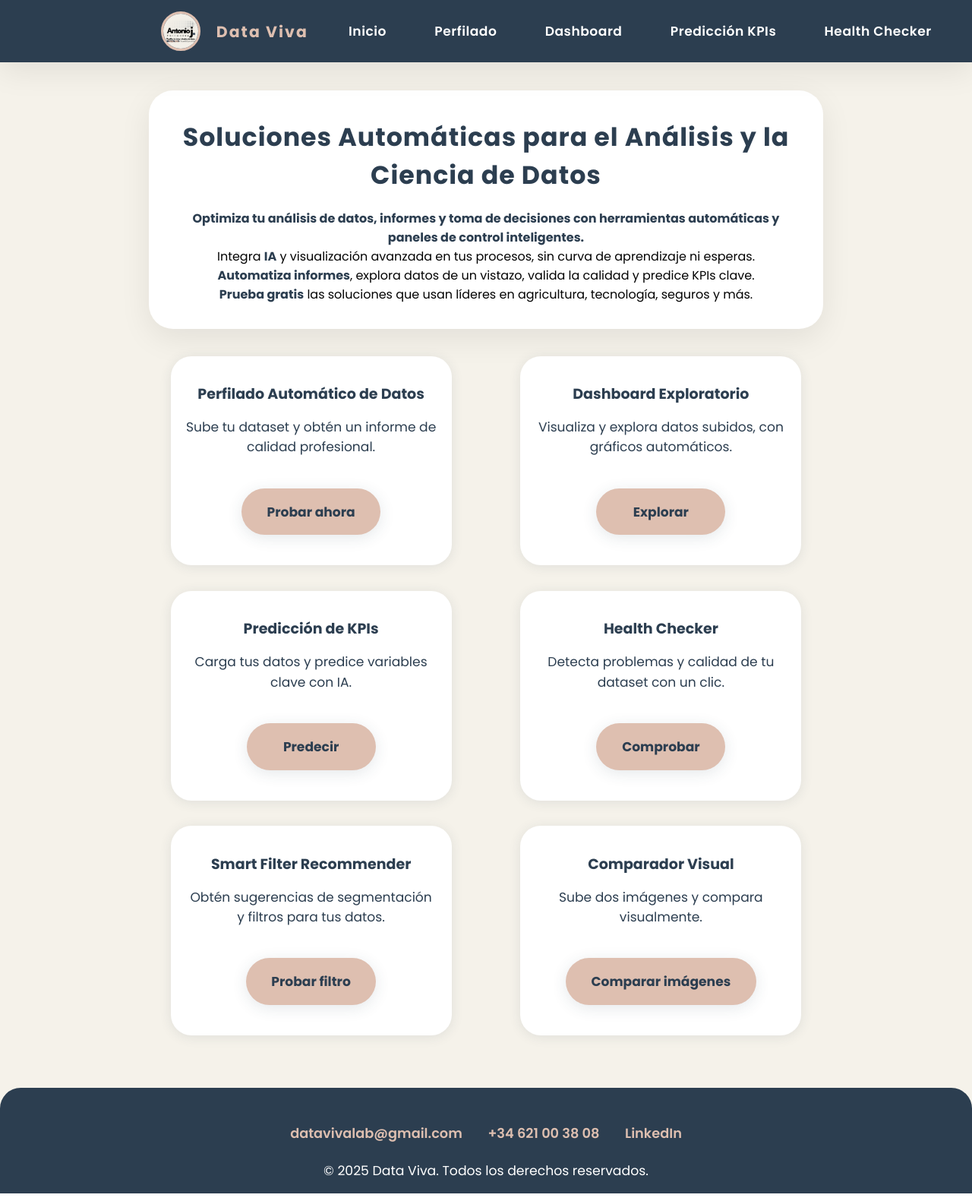
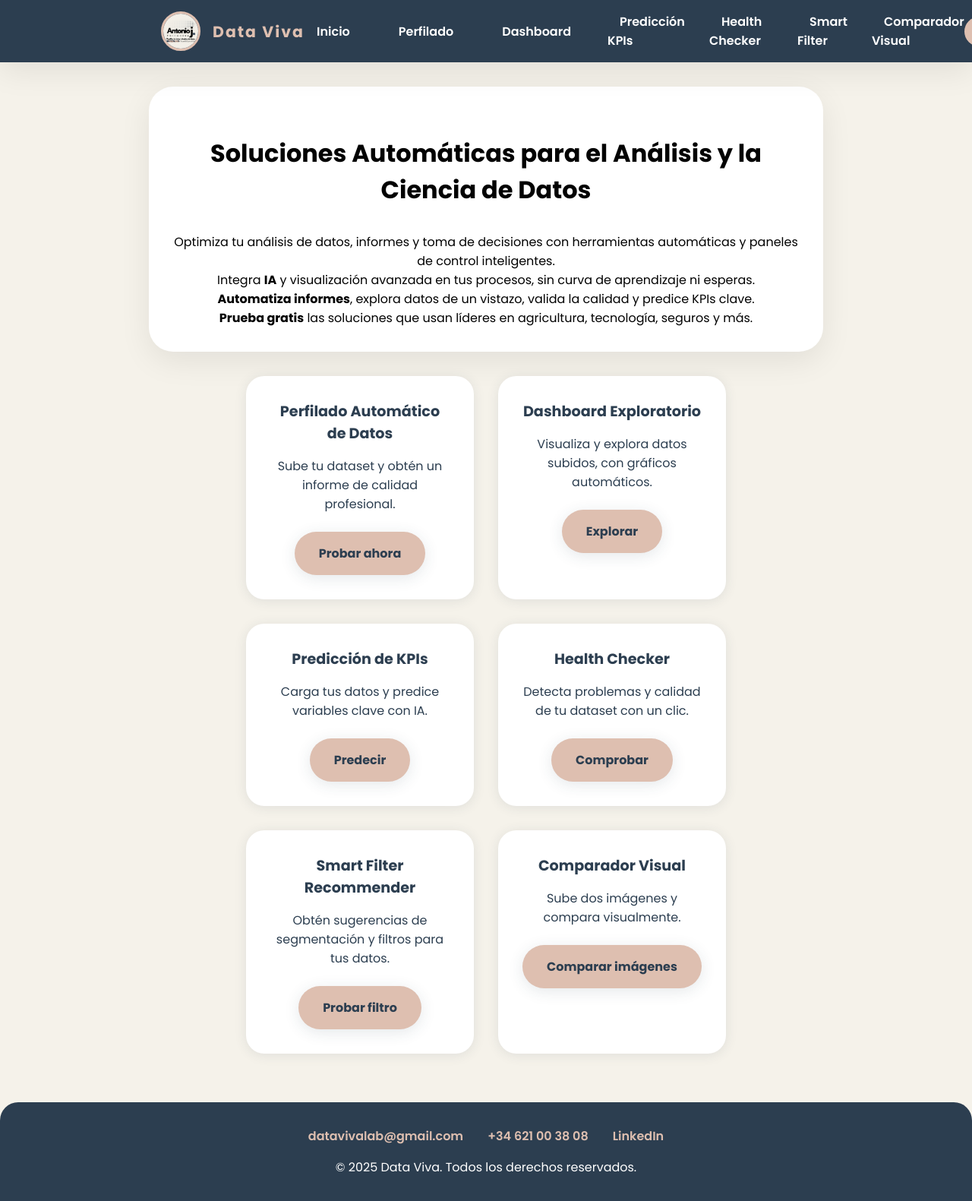
Before and after one commit to AntonioJFdez/App-Data-Viva, a Flask app: page / in a window 1280 px wide. Shown: the whole page at 76% size. Run offline with Flask 3, Linux system fonts and the light colour scheme.

Commit message:
Update app.css

```diff
--- a/static/css/app.css
+++ b/static/css/app.css
@@ -1,3 +1,4 @@
+/* Variables */
 :root {
     --primary: #2c3e50;
     --secondary: #debfb0;
@@ -7,58 +8,48 @@
     --border-radius: 2rem;
     --box-shadow: 0 12px 40px rgba(0,0,0,0.08);
     --header-height: 82px;
-    --card-maxwidth: 370px;
-    --navbar-padding: 2rem;
-    --content-maxwidth: 920px; /* Ajuste para igualar hero y grid */
+    --content-maxwidth: 920px;
 }
 
 /* Reset */
+* {
+    box-sizing: border-box;
+    margin: 0;
+    padding: 0;
+}
 html, body {
     min-height: 100vh;
-    width: 100vw;
-    padding: 0;
-    margin: 0;
+    width: 100%;
     font-family: 'Poppins', sans-serif;
     color: var(--text);
     background: var(--background);
-    box-sizing: border-box;
     overflow-x: hidden;
 }
 body {
     display: flex;
     flex-direction: column;
-    min-height: 100vh;
 }
 main {
-    flex: 1 0 auto;
+    flex: 1;
 }
-* { box-sizing: border-box; margin: 0; padding: 0; }
 
-/* Header / Navbar */
+/* Header */
 header {
-    position: sticky; top: 0; z-index: 1000;
+    position: sticky;
+    top: 0;
+    z-index: 1000;
     background: var(--primary);
     box-shadow: var(--box-shadow);
-    width: 100vw;
-    min-width: 100vw;
+    width: 100%;
 }
 .nav-container {
     max-width: var(--content-maxwidth);
     margin: 0 auto;
-    width: 100%;
     display: flex;
     align-items: center;
     justify-content: space-between;
     height: var(--header-height);
-    padding: 0 var(--navbar-padding);
-    gap: 2.4rem;
-    box-sizing: border-box;
-}
-.nav-section {
-    display: flex;
-    align-items: center;
-    gap: 2.1rem;
-    flex-shrink: 0;      /* <-- Para que el botón no se recorte nunca */
+    padding: 0 2rem;
 }
 .nav-logo {
     display: flex;
@@ -67,7 +58,8 @@ header {
     text-decoration: none;
 }
 .nav-logo img {
-    width: 52px; height: 52px;
+    width: 52px;
+    height: 52px;
     border-radius: 50%;
     border: 3px solid var(--secondary);
 }
@@ -77,28 +69,21 @@ header {
     font-weight: bold;
     letter-spacing: 2px;
     white-space: nowrap;
-    margin-left: 0.3rem;
 }
 nav ul {
     display: flex;
-    gap: 2.1rem;
+    gap: 2rem;
     list-style: none;
     align-items: center;
-    margin: 0;
-    padding: 0;
 }
 nav a {
     color: var(--white);
     text-decoration: none;
-    font-size: 1.07rem;
+    font-size: 1rem;
     font-weight: 600;
-    letter-spacing: 0.03em;
-    padding: 0.39rem 0.93rem;
+    padding: 0.5rem 1rem;
     border-radius: 1.4rem;
     transition: background 0.2s, color 0.2s;
-    display: inline-block;
-    text-align: center;
-    white-space: nowrap;
 }
 nav a:hover {
     background: var(--secondary);
@@ -106,213 +91,90 @@ nav a:hover {
 }
 .cta-nav {
     background: var(--secondary);
-    color: var(--primary) !important;
+    color: var(--primary);
     font-weight: 700;
-    border-radius: 2.3rem;
-    padding: 0.85rem 2.1rem;
-    margin-left: 0.6rem;
-    font-size: 1.07rem;
-    border: none;
-    box-shadow: 0 4px 20px rgba(44,62,80,0.13);
-    transition: background 0.18s, color 0.18s, transform 0.18s;
+    border-radius: 2rem;
+    padding: 0.5rem 1rem;
+    font-size: 1rem;
     text-decoration: none;
-    line-height: 1.3;
-    display: flex;
-    align-items: center;
-    justify-content: center;
-    height: 44px;
-    min-width: 195px;
-    max-width: 260px;
-    overflow: visible;         /* <-- Para que no se recorte */
     white-space: nowrap;
-    flex-shrink: 0;
 }
 .cta-nav:hover {
     background: var(--primary);
-    color: var(--secondary) !important;
+    color: var(--secondary);
     border: 2px solid var(--secondary);
     text-decoration: underline;
-    transform: scale(1.04) translateY(-1px);
 }
 
-/* Contenido general */
+/* Container */
 .container {
-    width: 100%;
-    max-width: var(--content-maxwidth);  /* Igual que .projects-grid y .hero-info-card */
+    max-width: var(--content-maxwidth);
     margin: 0 auto;
-    padding: 2.3rem 1rem;
-    box-sizing: border-box;
-    display: flex;
-    flex-direction: column;
-    align-items: center;
+    padding: 2rem 1rem;
 }
+
+/* Hero */
 .hero-info-card {
     background: var(--white);
     border-radius: var(--border-radius);
     box-shadow: var(--box-shadow);
-    padding: 2.3rem 1.7rem 2.1rem 1.7rem;
-    margin-bottom: 2.2rem;
+    padding: 2rem;
+    margin-bottom: 2rem;
     text-align: center;
-    max-width: var(--content-maxwidth);
-    width: 100%;
-    align-self: center;
-    box-sizing: border-box;
 }
-.corp-title, h1.corp-title, h2.corp-title, h3.corp-title {
-    color: var(--primary) !important;
-    font-size: 2.08rem;
-    font-weight: 700;
-    letter-spacing: 0.03em;
-    margin-bottom: 1.2rem;
-    text-align: center;
-    width: 100%;
-}
-.hero-info-card > div, .center {
-    text-align: center !important;
-    width: 100%;
-}
-.bold, b, strong {
-    font-weight: 700 !important;
-    color: var(--primary) !important;
-}
-.center { text-align: center !important; width: 100%; margin: 0 auto; }
-h1, h2, h3 {
-    text-align: center;
-    color: var(--primary);
-    font-weight: 700;
-}
-h1 { font-size: 2.05rem; }
-h2 { font-size: 1.53rem; }
-h3 { font-size: 1.25rem; }
 
-/* Grid de proyectos */
-.projects-section {
-    width: 100%;
-    max-width: var(--content-maxwidth);
-    display: flex;
-    flex-direction: column;
-    align-items: center;
-}
+/* Projects Grid */
 .projects-grid {
     display: flex;
     flex-wrap: wrap;
-    gap: 2.1rem;
+    gap: 2rem;
     justify-content: center;
-    align-items: stretch;
-    width: 100%;
-    max-width: var(--content-maxwidth);
-    margin: 0 auto;
 }
 .project-card {
     background: var(--white);
-    border-radius: 1.7rem;
+    border-radius: 1.5rem;
     box-shadow: 0 2px 16px rgba(44,62,80,0.10);
-    padding: 2.2rem 1.2rem 1.8rem 1.2rem;
-    max-width: var(--card-maxwidth);
-    min-width: 260px;
+    padding: 2rem;
+    max-width: 300px;
     flex: 1 1 300px;
-    display: flex; flex-direction: column;
-    align-items: center; justify-content: center; text-align: center;
-    margin: 0 auto;
-    transition: box-shadow 0.18s, transform 0.18s;
-}
-.project-card:hover { box-shadow: 0 4px 28px rgba(44,62,80,0.16); transform: scale(1.022);}
-.project-title {
-    color: var(--primary) !important; /* AZUL CORPORATIVO */
-    font-weight: 700;
-    font-size: 1.19rem;
-    margin-bottom: 1rem;
     text-align: center;
 }
+.project-title {
+    color: var(--primary);
+    font-weight: 700;
+    font-size: 1.2rem;
+    margin-bottom: 1rem;
+}
 .project-desc {
-    color: var(--primary) !important;
-    font-size: 1.07rem;
-    text-align: center;
-    margin-bottom: 1.35rem;
-    line-height: 1.55;
-    font-weight: 500;
+    color: var(--primary);
+    font-size: 1rem;
+    margin-bottom: 1.5rem;
 }
 
-/* Botones */
-.cta-button, .cta-button-home, .button, button, input[type="submit"] {
+/* Buttons */
+.cta-button, .volver-inicio-link {
     display: inline-block;
-    padding: 1.12rem 2.1rem;
-    font-size: 1.07rem;
+    padding: 1rem 2rem;
+    font-size: 1rem;
     background: var(--secondary);
     color: var(--primary);
-    border-radius: 2.3rem;
+    border-radius: 2rem;
     font-weight: 700;
     text-decoration: none;
     border: none;
     box-shadow: 0 4px 20px rgba(44,62,80,0.12);
-    transition: transform 0.18s, box-shadow 0.18s, background 0.18s, color 0.18s;
-    font-family: 'Poppins', sans-serif;
-    text-align: center;
-    min-width: 170px;
-    margin-top: 1.2rem;
-    margin-bottom: 0.7rem;
-    width: auto;
+    transition: transform 0.2s, background 0.2s, color 0.2s;
 }
-.cta-button:hover, .cta-button-home:hover, .button:hover, button:hover, input[type="submit"]:hover {
+.cta-button:hover, .volver-inicio-link:hover {
     background: var(--primary);
     color: var(--secondary);
-    transform: scale(1.045) translateY(-2px);
+    transform: scale(1.05);
 }
-.volver-inicio-link {
-    color: var(--primary);
-    background: var(--secondary);
-    border-radius: 2.3rem;
-    font-size: 1.06rem;
-    font-weight: 700;
-    min-width: 200px;
-    padding: 1.07rem 2.2rem;
-    margin-top: 1.5rem;
-    margin-bottom: 0.5rem;
-    text-decoration: none !important;
-    border: none;
-    box-shadow: 0 4px 20px rgba(44,62,80,0.10);
+
+/* Center */
+.center {
     text-align: center;
-    transition: background 0.2s, color 0.2s, transform 0.2s;
-    display: inline-block;
-    width: auto;
-}
-.volver-inicio-link:hover { background: var(--primary); color: var(--secondary);}
-
-/* Inputs */
-input[type="file"], select {
-    border-radius: 1.5rem;
-    border: 1.5px solid var(--secondary);
-    background: var(--background);
-    padding: 1.05rem 1.22rem;
-    font-family: 'Poppins', sans-serif;
-    font-size: 1.04rem;
-    color: var(--primary);
-    margin-bottom: 1.1rem;
-    box-shadow: 0 2px 10px rgba(44,62,80,0.09);
-    transition: border 0.15s, box-shadow 0.15s;
-    width: 100%;
-}
-input[type="file"]:hover, select:focus {
-    border-color: var(--primary);
-    box-shadow: 0 0 0 3px rgba(222, 191, 176, 0.12);
-}
-input[type="text"], input[type="number"], input[type="email"], textarea {
-    border-radius: 1.5rem;
-    border: 1.3px solid var(--secondary);
-    background: var(--white);
-    padding: 1.05rem 1.22rem;
-    font-family: 'Poppins', sans-serif;
-    font-size: 1.04rem;
-    color: var(--primary);
-    margin-bottom: 1.1rem;
-    box-shadow: 0 2px 8px rgba(44,62,80,0.05);
-    transition: border 0.15s, box-shadow 0.15s;
-    width: 100%;
-}
-input:focus, textarea:focus {
-    border-color: var(--primary);
-    outline: none;
-    box-shadow: 0 0 0 2px rgba(222,191,176,0.17);
+    margin-top: 2rem;
 }
 
 /* Footer */
@@ -320,50 +182,50 @@ footer {
     background: var(--primary);
     color: var(--white);
     text-align: center;
-    padding: 2.2rem 0 1.1rem 0;
+    padding: 2rem 1rem;
     margin-top: 2rem;
-    font-size: 1rem;
-    border-top-left-radius: 1.7rem;
-    border-top-right-radius: 1.7rem;
-    width: 100vw;
+    border-top-left-radius: 1.5rem;
+    border-top-right-radius: 1.5rem;
 }
 .footer-contactos {
-    margin-top: 0.7rem;
-    display: flex; flex-wrap: wrap; justify-content: center; gap: 2.1rem;
-    width: 100%;
+    display: flex;
+    flex-wrap: wrap;
+    justify-content: center;
+    gap: 2rem;
+    margin-bottom: 1rem;
 }
 .footer-contactos a {
-    color: var(--secondary); text-decoration: none; display:inline-flex; align-items:center; gap:0.48rem; font-size:1.11rem;
+    color: var(--secondary);
+    text-decoration: none;
     font-weight: 600;
-    transition: color 0.2s;
 }
-.footer-contactos a:hover { color: var(--white);}
+.footer-contactos a:hover {
+    color: var(--white);
+}
 .footer-derechos {
-    margin-top: 1.4rem;
-    color: var(--white);
-    font-size: 1.08rem;
+    font-size: 1rem;
     font-weight: 500;
-    text-align: center;
-    width: 100%;
 }
 
 /* Responsive */
-@media (max-width: 1100px) {
-    .container, .projects-grid, .hero-info-card, .projects-section { max-width: 99vw; }
-    .nav-container { max-width: 99vw; }
+@media (max-width: 768px) {
+    .nav-container {
+        flex-direction: column;
+        align-items: flex-start;
+        height: auto;
+        padding: 1rem;
+    }
+    nav ul {
+        flex-direction: column;
+        gap: 1rem;
+        width: 100%;
+    }
+    .cta-nav {
+        align-self: flex-end;
+        margin-top: 1rem;
+    }
+    .projects-grid {
+        flex-direction: column;
+        align-items: center;
+    }
 }
-@media (max-width: 900px) {
-    .nav-container { flex-direction: column; align-items: stretch; height: auto; gap: 0.7rem; padding: 0 0.6rem; }
-    .nav-section { justify-content: center; width: 100%; }
-    .cta-nav { width: 100%; max-width: 99vw; min-width: 120px; margin: 0 auto; }
-}
-@media (max-width: 600px) {
-    .nav-logo img { width: 36px; height: 36px;}
-    .nav-logo span { font-size: 1rem;}
-    .hero-info-card { padding: 1.2rem 0.4rem; }
-    .projects-grid { gap: 1rem; }
-    .cta-button, .cta-button-home, .volver-inicio-link { font-size: 0.98rem; padding: 0.9rem 1.5rem; min-width: 110px;}
-    .project-card { max-width: 99vw;}
-    .footer-contactos { gap: 0.9rem; }
-    .cta-nav { font-size: 0.93rem; padding: 0.7rem 0.7rem; min-width: 120px; max-width: 99vw;}
-}
```
